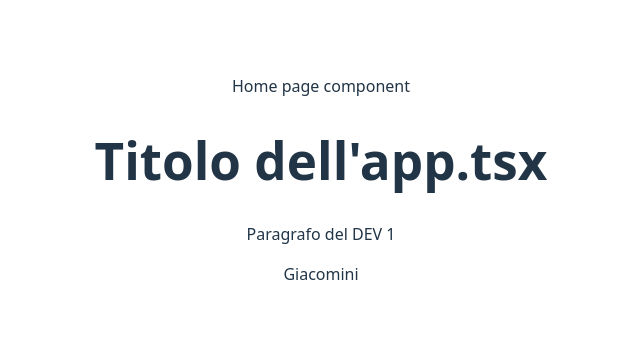
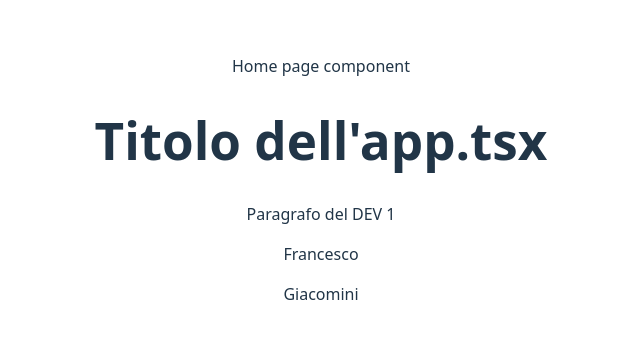
Before and after one commit to abSimone/git-demo, a React (Vite) app: page / in a window 1280 px wide. Shown: the part 212-550 px from the top of the page, without its empty margins (319-959 px from the left). Built offline with nearby package versions, Linux system fonts and the light colour scheme.

Commit message:
merged stashe in local branch

```diff
--- a/src/App.tsx
+++ b/src/App.tsx
@@ -8,6 +8,7 @@ function App() {
       <HomePage />
       <h1>Titolo dell'app.tsx</h1>
       <p>Paragrafo del DEV 1</p>
+      <p>Francesco</p>
       <p>Giacomini</p>
     </>
   )
```
